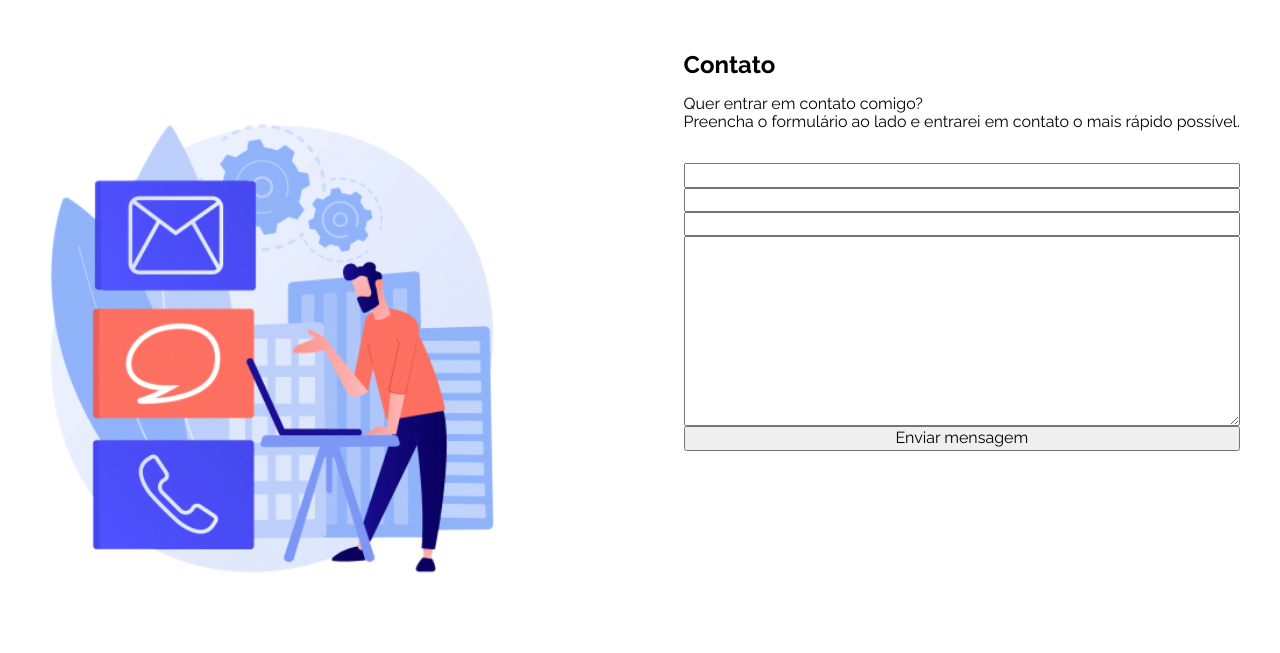
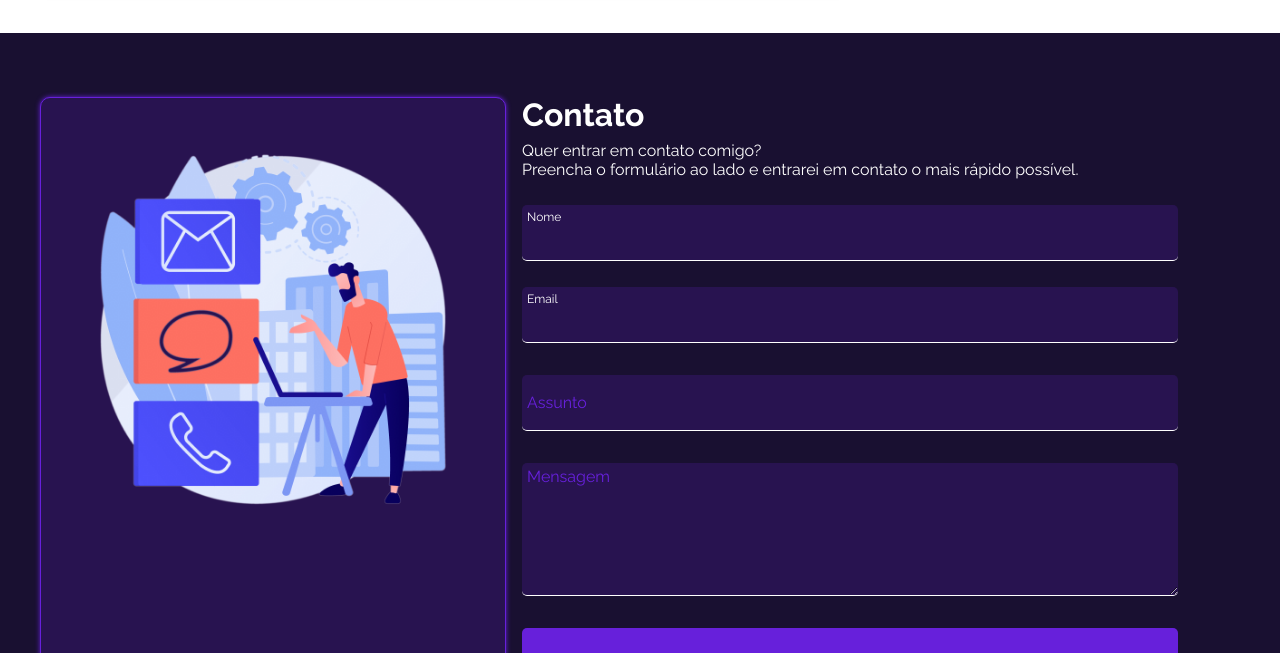
Before and after one commit to JorgeLuizB/Portfolio, a plain HTML site: page index.html in a window 1280 px wide. Shown: the part 4699-5352 px from the top of the page. Drawn offline with Linux system fonts and the light colour scheme.

Commit message:
finished contato section and rodape footer

```diff
--- a/assets/css/base/container.css
+++ b/assets/css/base/container.css
@@ -19,5 +19,6 @@
 }
 .container_contato{
     display: flex;
-    justify-content: space-between;
+    gap: 16px;
+
 }
--- a/assets/css/botao.css
+++ b/assets/css/botao.css
@@ -5,6 +5,7 @@
 }
 .botao_primario{
     background-color: var(--roxo);
+    border: none;
     color: var(--branco);
 }
 .botao_primario:hover{
@@ -23,3 +24,7 @@
 .botao_margem-esquerda-md{
     margin-left: 16px;
 }
+.botao_primario_md{
+    height: 66px;
+    border-radius: 5px;
+}
--- a/assets/css/contato/contato.css
+++ b/assets/css/contato/contato.css
@@ -1,4 +1,4 @@
 .contato{
-    height: 596px;
-    margin: 65.5px 0;
+    background-color: var(--roxo-escuro);
+    padding: 64px 0;
 }
--- a/assets/css/contato/contato__corpo.css
+++ b/assets/css/contato/contato__corpo.css
@@ -0,0 +1,3 @@
+.contato__corpo{
+    height: 596px;
+}
--- a/assets/css/contato/contato__descricao.css
+++ b/assets/css/contato/contato__descricao.css
@@ -0,0 +1,4 @@
+.contato__descricao{
+    color: var(--branco);
+    margin: 0 0 32px ;
+}
--- a/assets/css/contato/contato__imagem.css
+++ b/assets/css/contato/contato__imagem.css
@@ -1,8 +1,11 @@
 .contato__imagem{
-    background: url('../../img/contato.png');
-    background-position: center;
-    background-size: cover;
+    background: #281350 url('../../img/contato.png');
+    background-position: top;
+    background-size: 100%;
     background-repeat: no-repeat;
     width: 464px;
     height: 596px;
+    border-radius: 10px ;
+    border: 1px solid var(--roxo);
+    box-shadow: 0 0 5px var(--roxo);
 }
--- a/assets/css/contato/contato__titulo.css
+++ b/assets/css/contato/contato__titulo.css
@@ -0,0 +1,7 @@
+.contato__titulo{
+    color: var(--branco);
+    margin-bottom: 8px;
+    font-size: 32px;
+    font-weight: 700;
+    font-family: 'Raleway',sans-serif;
+}
--- a/assets/css/experiencia.profissional/experiencia-profissional__preview.css
+++ b/assets/css/experiencia.profissional/experiencia-profissional__preview.css
@@ -1,7 +1,7 @@
 .experiencia-profissional__preview{
     border: 1px solid var(--roxo-transparente);
     border-radius: 10px;
-    box-shadow: 2px 5px 10px var(--roxo);
+    box-shadow: 2px 5px 10px var(--roxo-escuro);
     height: 420px;
     overflow: hidden;
     width: 800px;
--- a/assets/css/contato/contato__formulario.css
+++ b/assets/css/formulario/formulario.css
@@ -1,5 +1,6 @@
-.contato__formulario{
+.formulario{
     display: flex;
     flex-direction: column;
     margin: 32px 0;
+    width: 656px;
 }
--- /dev/null
+++ b/assets/css/formulario/formulario__input.css
@@ -0,0 +1,21 @@
+.formulario__input{
+    height: 56px;
+    margin-bottom: 32px;
+    box-sizing: border-box;
+    padding: 5px;
+    border: none;
+    outline: none;
+    background-color: var(--roxo-form);
+    color: var(--roxo);
+    border-bottom: 1px solid var(--branco);
+    border-radius: 5px;
+}
+.formulario__input:focus{
+    border-color: var(--roxo);
+}
+.formulario__input::placeholder{
+    font-size: 16px;
+    font-family: 'Raleway',sans-serif;
+    font-weight: 400;
+    color: var(--roxo);
+}
--- /dev/null
+++ b/assets/css/formulario/formulario__label.css
@@ -0,0 +1,10 @@
+.formulario__label{
+    font-size: 12px;
+    font-family: 'Raleway',sans-serif;
+    font-weight: 400;
+    color: var(--branco);
+    margin-bottom: -20px;
+    margin-left: 5px;
+    position: relative;
+    z-index: 1;
+}
--- /dev/null
+++ b/assets/css/formulario/formulario__textarea.css
@@ -0,0 +1,21 @@
+.formulario__textarea{
+    display: inline-block;
+    height: 133px;
+    margin-bottom: 32px;
+    box-sizing: border-box;
+    padding: 5px;
+    border: none;
+    outline: none;
+    background-color: var(--roxo-form);
+    color: var(--roxo);
+    resize: vertical;
+    border-bottom: 1px solid var(--branco);
+    border-radius: 5px;
+}
+
+.formulario__textarea::placeholder{
+    font-size: 16px;
+    font-family: 'Raleway',sans-serif;
+    font-weight: 400;
+    color: var(--roxo);
+}
--- a/assets/css/main.css
+++ b/assets/css/main.css
@@ -56,7 +56,14 @@
 @import url('contato/contato__corpo.css');
 @import url('contato/contato__titulo.css');
 @import url('contato/contato__descricao.css');
-@import url('contato/contato__formulario.css');
+
+@import url('formulario/formulario.css');
+@import url('formulario/formulario__input.css');
+@import url('formulario/formulario__textarea.css');
+@import url('formulario/formulario__label.css');
+
+
+@import url('rodape.css');
 
 @import url('botao.css');
 
@@ -67,12 +74,13 @@
 
 
 :root{
-    --roxo: #6720DB;
     --roxo-light: #dec8ff;
     --roxo-claro: #8b42ff;
+    --roxo: #6720DB;
     --roxo-medio: #544a74;
     --roxo-transparente: #6820db75;
     --roxo-escuro: #191031;
+    --roxo-form: #281350;
     --preto: #000000;
     --branco: #FFFFFF;
     --cinza-claro: #e3e0ed;
--- /dev/null
+++ b/assets/css/rodape.css
@@ -0,0 +1,5 @@
+.rodape{
+    text-align: center;
+    font-weight: 500;
+    padding: 16px 0;
+}
--- a/index.html
+++ b/index.html
@@ -225,17 +225,23 @@
                 <div class="contato__corpo">
                     <h2 class="contato__titulo">Contato</h2>
                     <p class="contato__descricao">Quer entrar em contato comigo? <br> Preencha o formulário ao lado e entrarei em contato o mais rápido possível.</p>
-                    <form action="" class="contato__formulario">
-                        <input type="text">
-                        <input type="email">
-                        <input type="text">
-                        <textarea name="" id="" cols="30" rows="10"></textarea>
-                        <input type="submit" value="Enviar mensagem">
+                    <form action="" class="formulario">
+                        <label for="nome" class="formulario__label">Nome</label>
+                        <input type="text" class="formulario__input" id="nome">
+                        <label for="email" class="formulario__label">Email</label>
+                        <input type="email" class="formulario__input" id="email">
+                        <input type="text" class="formulario__input" placeholder="Assunto">
+                        <textarea name="" class="formulario__textarea" placeholder="Mensagem"></textarea>
+                        <input type="submit" class="botao botao_primario botao_primario_md" value="Enviar mensagem">
                     </form>
                 </div>
             </div>
         </section>
 
+        <footer class="rodape">
+            <p>Desenvolvido por Jorge Luiz<br>2023</p>
+        </footer>
+
         <script src="assets/css/reveal.js"></script>
 
 </body>
```
